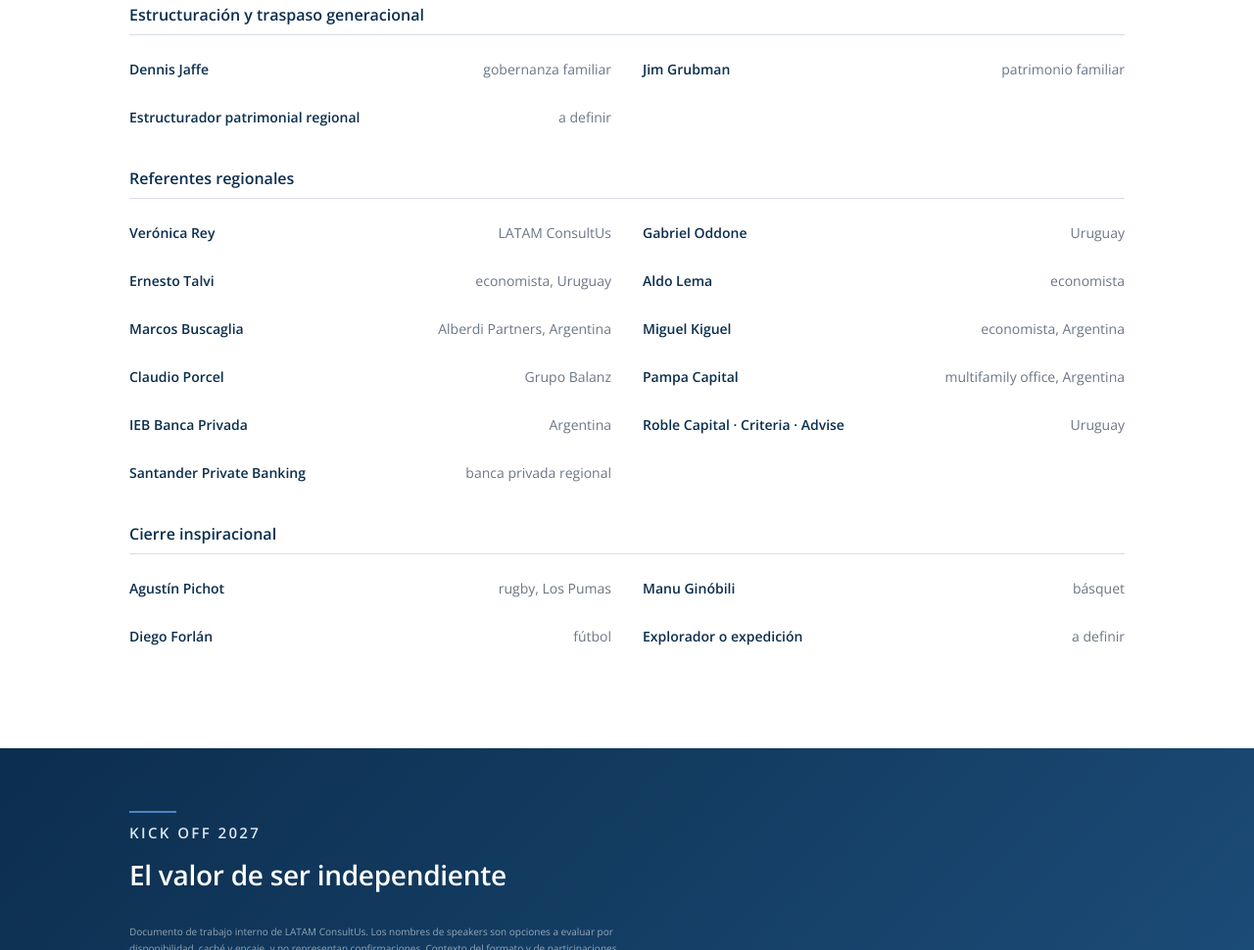
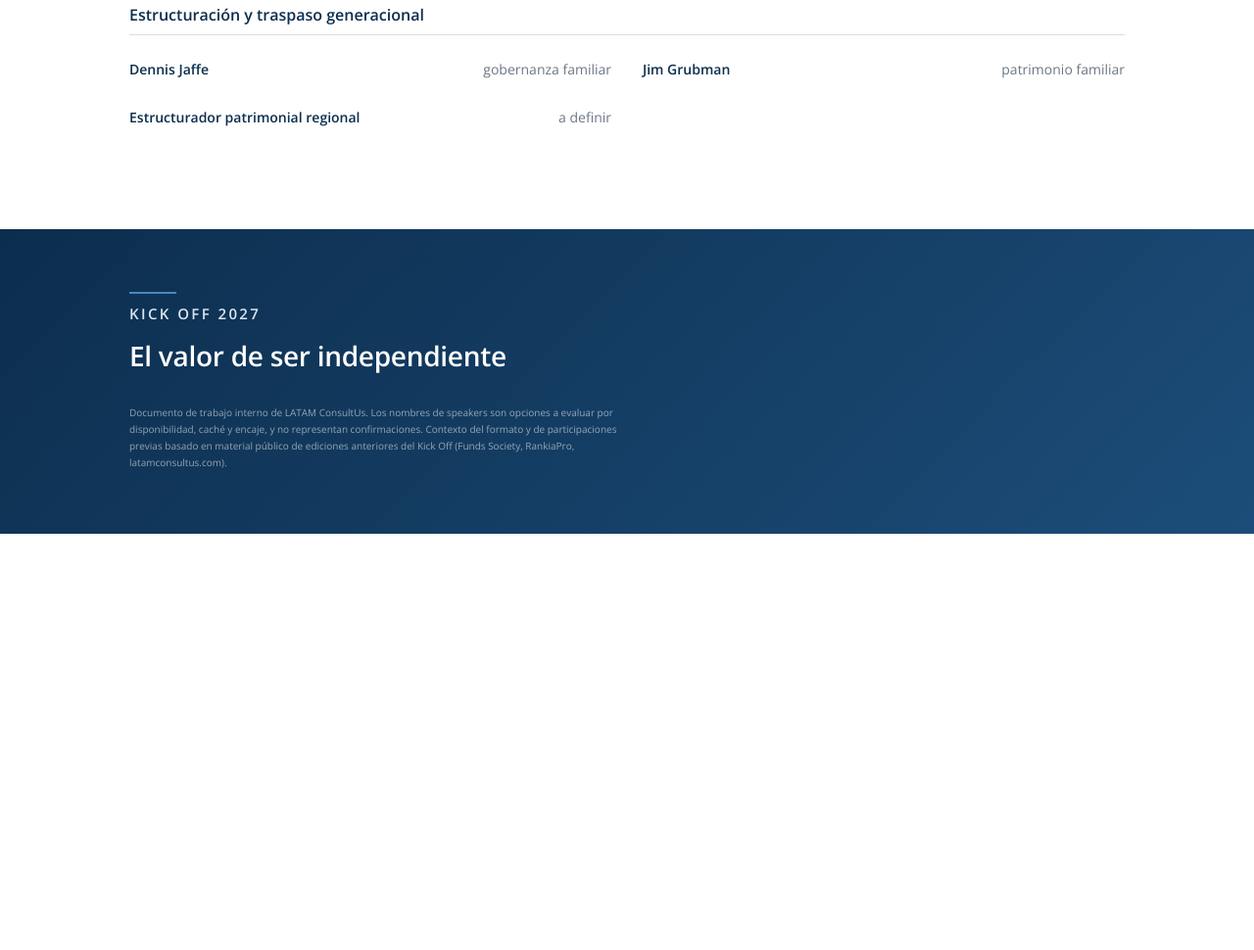
Before and after one commit to tinchomautner/kickoff-2027, a plain HTML site: page index.html in a window 1280 px wide. Shown: the part 5699-6669 px from the top of the page at 98% size. After the commit the page ends 6244 px from the top, so only its background shows below. Drawn offline with Linux system fonts and the light colour scheme.

Commit message:
Quitar referentes regionales y cierre inspiracional

```diff
--- a/index.html
+++ b/index.html
@@ -404,33 +404,6 @@
         <div class="spk"><div class="who"><b>Estructurador patrimonial regional</b></div><div class="who"><span>a definir</span></div></div>
       </div>
     </div>
-
-    <div class="spk-group">
-      <h3>Referentes regionales</h3>
-      <div class="spk-list">
-        <div class="spk"><div class="who"><b>Verónica Rey</b></div><div class="who"><span>LATAM ConsultUs</span></div></div>
-        <div class="spk"><div class="who"><b>Gabriel Oddone</b></div><div class="who"><span>Uruguay</span></div></div>
-        <div class="spk"><div class="who"><b>Ernesto Talvi</b></div><div class="who"><span>economista, Uruguay</span></div></div>
-        <div class="spk"><div class="who"><b>Aldo Lema</b></div><div class="who"><span>economista</span></div></div>
-        <div class="spk"><div class="who"><b>Marcos Buscaglia</b></div><div class="who"><span>Alberdi Partners, Argentina</span></div></div>
-        <div class="spk"><div class="who"><b>Miguel Kiguel</b></div><div class="who"><span>economista, Argentina</span></div></div>
-        <div class="spk"><div class="who"><b>Claudio Porcel</b></div><div class="who"><span>Grupo Balanz</span></div></div>
-        <div class="spk"><div class="who"><b>Pampa Capital</b></div><div class="who"><span>multifamily office, Argentina</span></div></div>
-        <div class="spk"><div class="who"><b>IEB Banca Privada</b></div><div class="who"><span>Argentina</span></div></div>
-        <div class="spk"><div class="who"><b>Roble Capital · Criteria · Advise</b></div><div class="who"><span>Uruguay</span></div></div>
-        <div class="spk"><div class="who"><b>Santander Private Banking</b></div><div class="who"><span>banca privada regional</span></div></div>
-      </div>
-    </div>
-
-    <div class="spk-group">
-      <h3>Cierre inspiracional</h3>
-      <div class="spk-list">
-        <div class="spk"><div class="who"><b>Agustín Pichot</b></div><div class="who"><span>rugby, Los Pumas</span></div></div>
-        <div class="spk"><div class="who"><b>Manu Ginóbili</b></div><div class="who"><span>básquet</span></div></div>
-        <div class="spk"><div class="who"><b>Diego Forlán</b></div><div class="who"><span>fútbol</span></div></div>
-        <div class="spk"><div class="who"><b>Explorador o expedición</b></div><div class="who"><span>a definir</span></div></div>
-      </div>
-    </div>
   </div>
 </section>
 
```
